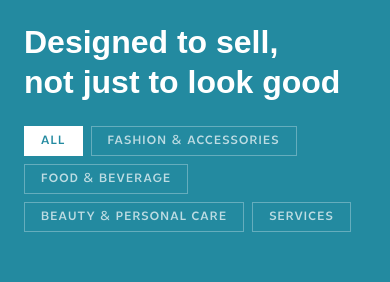
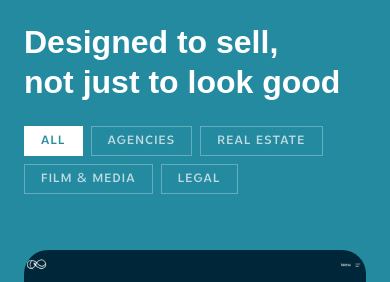
Before and after one commit to 482400494/mambawave, a React (Vite) app: page / in a window 390 px wide. Shown: the part 1100-1382 px from the top of the page. Built offline with nearby package versions, Linux system fonts and the light colour scheme.

Commit message:
Update catalog categories to accurately reflect the new catalog images (Agencias, Inmobiliaria, Audiovisual, Legal) in both English and Spanish

```diff
--- a/src/app/App.tsx
+++ b/src/app/App.tsx
@@ -18,7 +18,7 @@ const projects = [
   {
     id: 1,
     title: "Agencia Creativa",
-    category: "Servicios",
+    category: "Agencias",
     year: "2025",
     img: catCreative,
     alt: "Catálogo de marketing y contenido",
@@ -26,7 +26,7 @@ const projects = [
   {
     id: 2,
     title: "Protección de Arrendamiento",
-    category: "Servicios",
+    category: "Inmobiliaria",
     year: "2025",
     img: catPai,
     alt: "Catálogo de servicios legales inmobiliarios",
@@ -34,7 +34,7 @@ const projects = [
   {
     id: 3,
     title: "Black Mamba Films",
-    category: "Servicios",
+    category: "Audiovisual",
     year: "2025",
     img: catMamba,
     alt: "Catálogo de productora audiovisual",
@@ -42,7 +42,7 @@ const projects = [
   {
     id: 4,
     title: "Equipo Jurídico",
-    category: "Servicios",
+    category: "Legal",
     year: "2024",
     img: catLegal,
     alt: "Catálogo de firma legal",
@@ -53,7 +53,7 @@ function Home({ lang }: { lang: 'en' | 'es' }) {
   const [activeFilter, setActiveFilter] = useState("All");
   const t = translations[lang];
 
-  const filters = ["All", "Moda y accesorios", "Alimentos y bebidas", "Belleza y cuidado personal", "Servicios"];
+  const filters = ["All", "Agencias", "Inmobiliaria", "Audiovisual", "Legal"];
   const filtered = activeFilter === "All" ? projects : projects.filter((p) => p.category === activeFilter);
 
   const stats = [
--- a/src/locales/translations.ts
+++ b/src/locales/translations.ts
@@ -30,10 +30,10 @@ export const translations = {
       title2: "no solo para verse bien",
       filters: {
         All: "Todos",
-        "Moda y accesorios": "Moda y accesorios",
-        "Alimentos y bebidas": "Alimentos y bebidas",
-        "Belleza y cuidado personal": "Belleza y cuidado personal",
-        "Servicios": "Servicios",
+        "Agencias": "Agencias",
+        "Inmobiliaria": "Inmobiliaria",
+        "Audiovisual": "Audiovisual",
+        "Legal": "Legal",
       },
       empty: "No hay productos en esta categoría.",
     },
@@ -146,10 +146,10 @@ export const translations = {
       title2: "not just to look good",
       filters: {
         All: "All",
-        "Moda y accesorios": "Fashion & Accessories",
-        "Alimentos y bebidas": "Food & Beverage",
-        "Belleza y cuidado personal": "Beauty & Personal Care",
-        "Servicios": "Services",
+        "Agencias": "Agencies",
+        "Inmobiliaria": "Real Estate",
+        "Audiovisual": "Film & Media",
+        "Legal": "Legal",
       },
       empty: "No products in this category.",
     },
```
